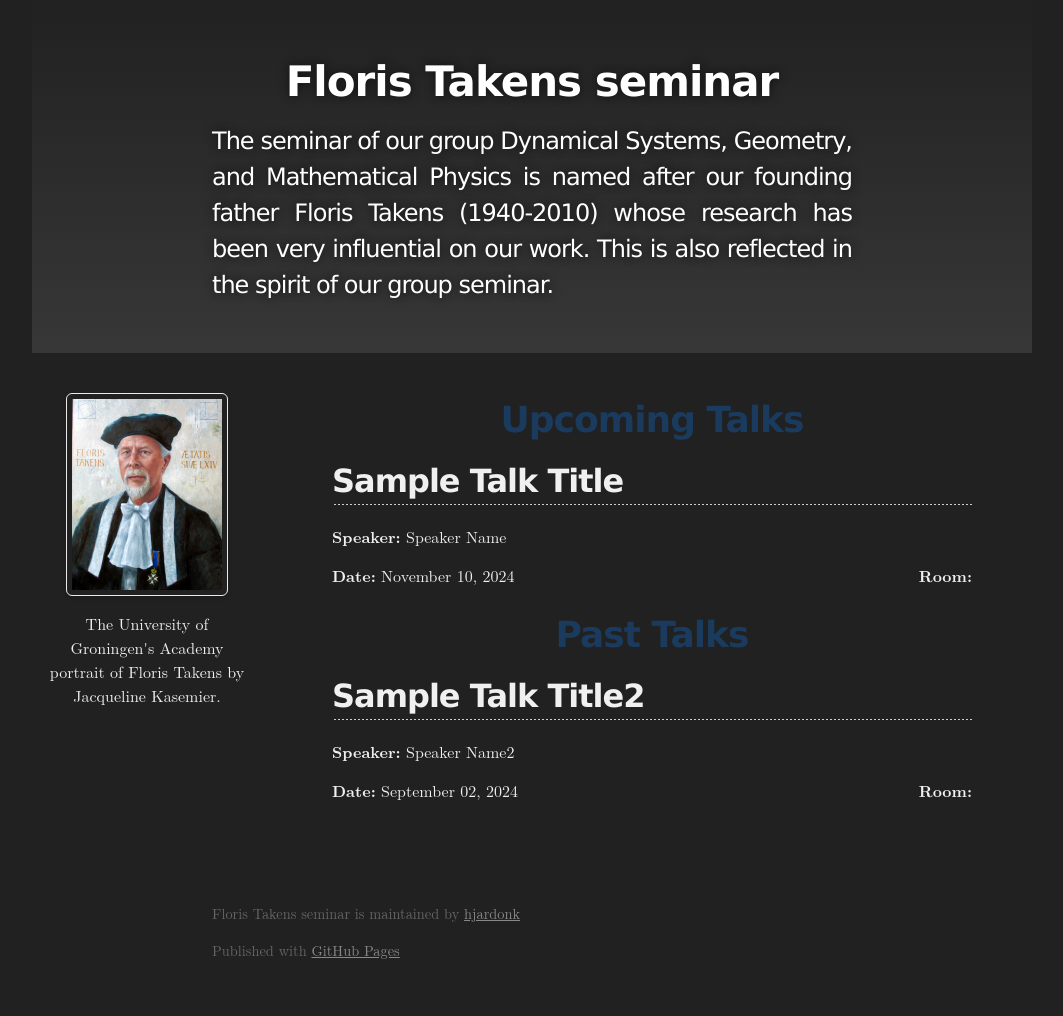
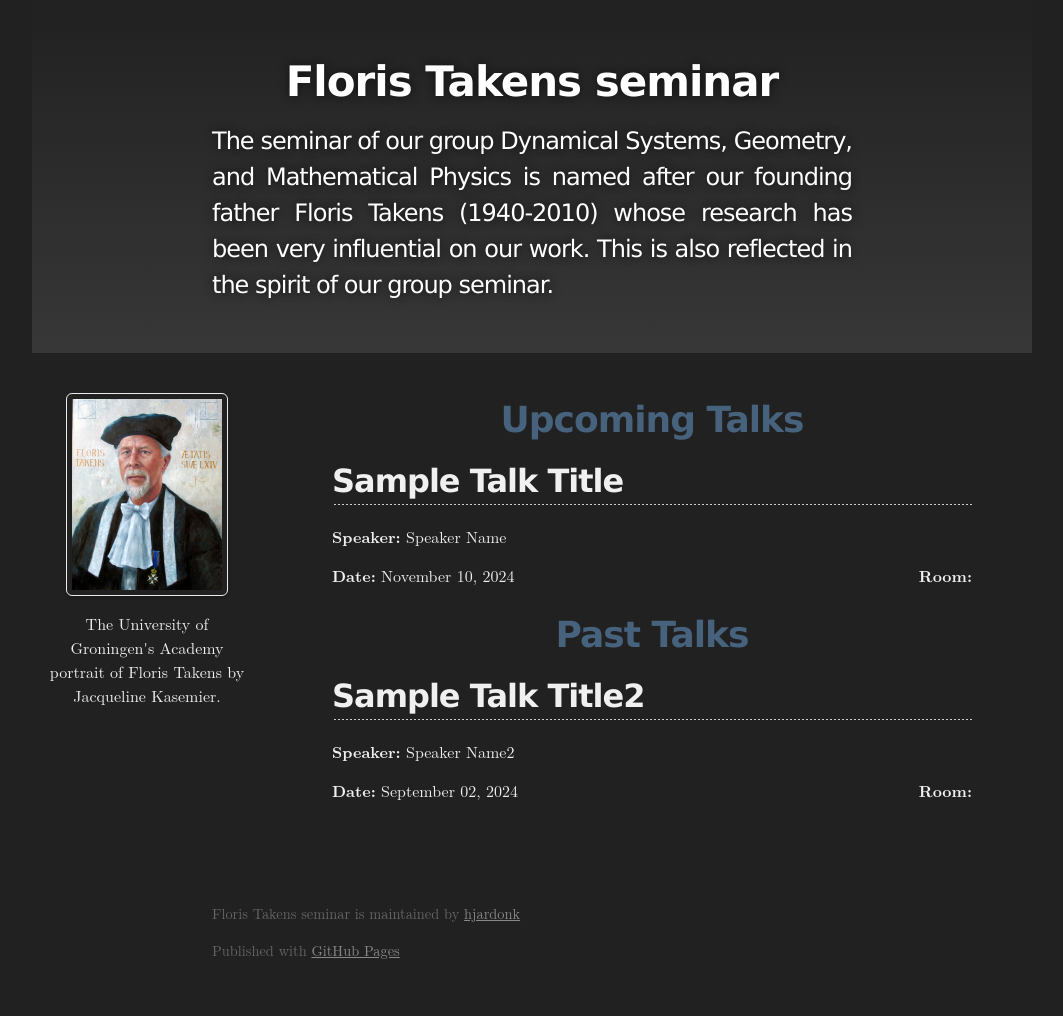
Before and after one commit to hjardonk/FlorisTakensSeminar, a Jekyll site: the page built from index.html, in a window 1280 px wide. Shown: the whole page, without its empty margins (108-1171 px from the left). Built offline with Jekyll 4.4.1, drawn with Linux system fonts in a browser that asks for light colours; some web fonts are replaced.

Commit message:
Update index.html

```diff
--- a/index.html
+++ b/index.html
@@ -17,7 +17,7 @@ title: ""
 
 
  <main>
-    <h1 style="color: #1a3b5d;">Upcoming Talks</h1>
+    <h1 style="color: #47627D;">Upcoming Talks</h1>
     {% assign current_date = "now" | date: "%Y-%m-%d" %}
     {% for talk in site.talks %}
       {% assign talk_date = talk.date | date: "%Y-%m-%d" %}
@@ -36,7 +36,7 @@ title: ""
       {% endif %}
     {% endfor %}
 
-    <h1 style="color: #1a3b5d;">Past Talks</h1>
+    <h1 style="color: #47627D;">Past Talks</h1>
     {% for talk in site.talks %}
       {% assign talk_date = talk.date | date: "%Y-%m-%d" %}
       {% if talk_date < current_date %}
```
